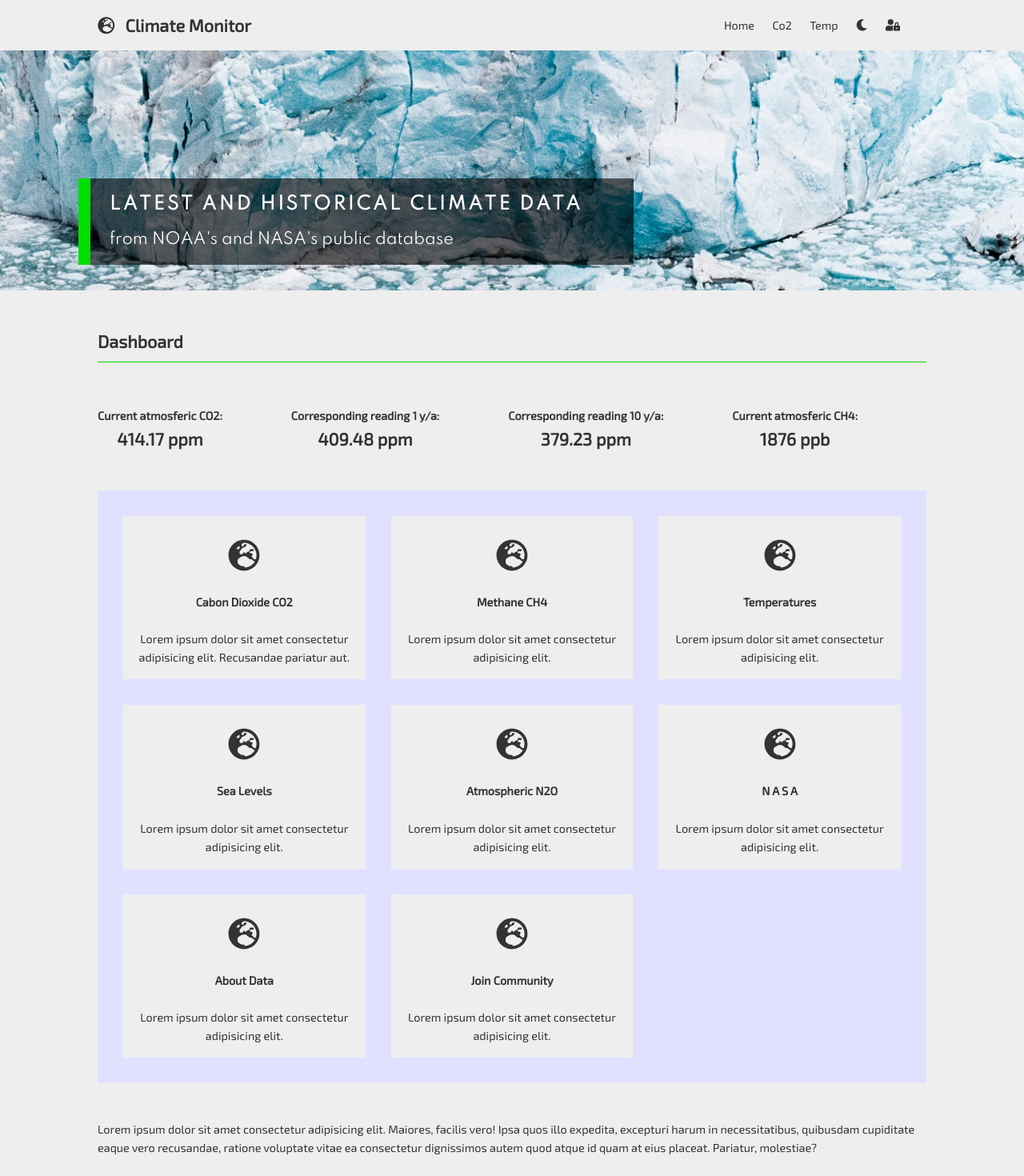
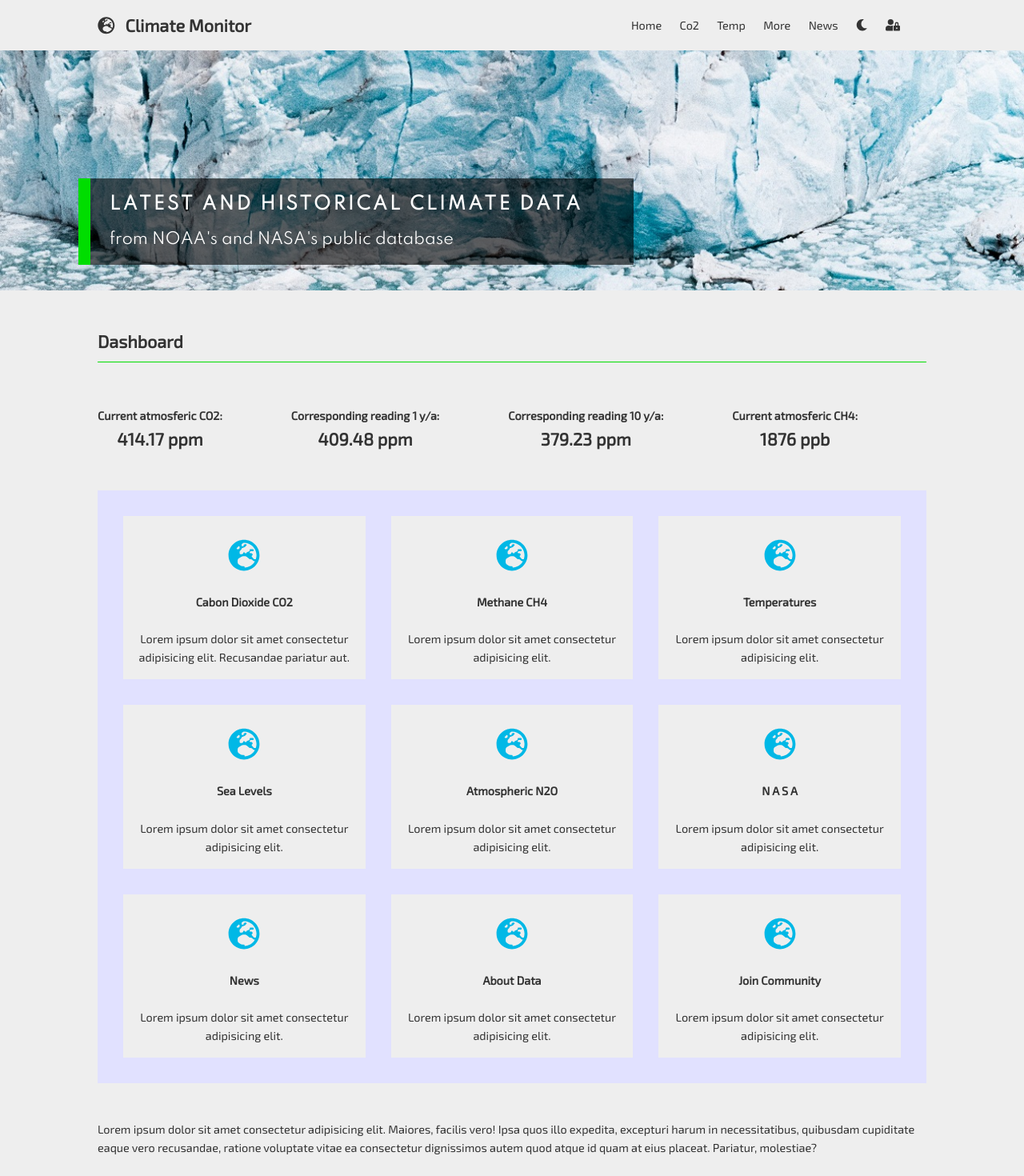
Before and after one commit to TomaszPietrzykowski/climate-monitor-archive, a React (Create React App) app: page / in a window 1280 px wide. Shown: the top 1470 px of the page at 80% size. Built offline with nearby package versions, Linux system fonts and the light colour scheme.

Commit message:
theme rework

```diff
--- a/src/components/DashboardButtons.js
+++ b/src/components/DashboardButtons.js
@@ -20,21 +20,14 @@ const DashboardButtons = () => {
     textAlign: "center"
   }
   const iconstyle = {
+    color: theme.accentSecondary,
     fontSize: "2.5rem",
     marginBottom: "1rem"
   }
-  const activeBtn = () => {
-    btnstyle = {
-      background: theme.bgPrimary,
-      margin: "1rem",
-      padding: "1rem",
-      textAlign: "center",
-      border: "1px solid #0d0"
-    }
-  }
+
   return (
     <div style={liststyle}>
-      <div onMouseOver={activeBtn} style={btnstyle}>
+      <div style={btnstyle}>
         <h1 style={iconstyle}>
           <FontAwesomeIcon icon={faGlobeEurope} />
         </h1>
@@ -89,6 +82,14 @@ const DashboardButtons = () => {
         <h1 style={iconstyle}>
           <FontAwesomeIcon icon={faGlobeEurope} />
         </h1>
+        <h4>News</h4>
+        <br />
+        <p>Lorem ipsum dolor sit amet consectetur adipisicing elit.</p>
+      </div>
+      <div style={btnstyle}>
+        <h1 style={iconstyle}>
+          <FontAwesomeIcon icon={faGlobeEurope} />
+        </h1>
         <h4>About Data</h4>
         <br />
         <p>Lorem ipsum dolor sit amet consectetur adipisicing elit.</p>
--- a/src/components/layout/Navbar.js
+++ b/src/components/layout/Navbar.js
@@ -34,6 +34,8 @@ const Navbar = () => {
             <li>Home</li>
             <li>Co2</li>
             <li>Temp</li>
+            <li>More</li>
+            <li>News</li>
             <li>
               <ThemeToggle />
             </li>
--- a/src/contexts/ThemeContext.js
+++ b/src/contexts/ThemeContext.js
@@ -10,6 +10,7 @@ class ThemeContexProvider extends Component {
       bgPrimary: "#eee",
       bgSecondary: "rgb(225, 225, 255)",
       accent: "#0d0",
+      accentSecondary: "rgba(0, 184, 230,1)",
       showcaseInfoBg: "rgba(0,0,0,0.6)"
     },
     dark: {
@@ -17,6 +18,7 @@ class ThemeContexProvider extends Component {
       bgPrimary: "#000006",
       bgSecondary: "rgba(10,10,20,1)",
       accent: "rgba(153, 0, 51, 1)",
+      accentSecondary: "rgba(255, 64, 0,1)",
       showcaseInfoBg: "rgba(0,0,0,0.82)"
     }
   }
```
